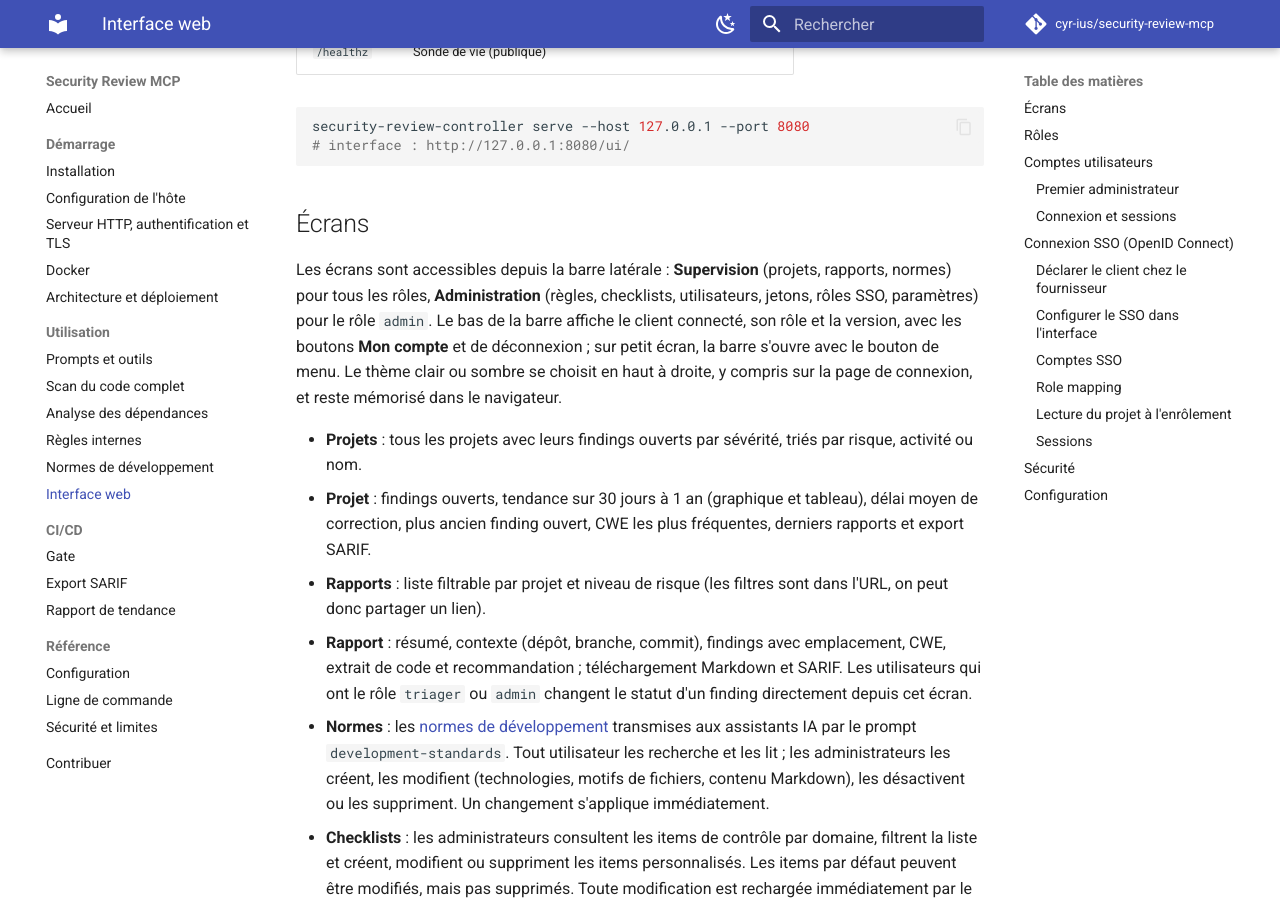
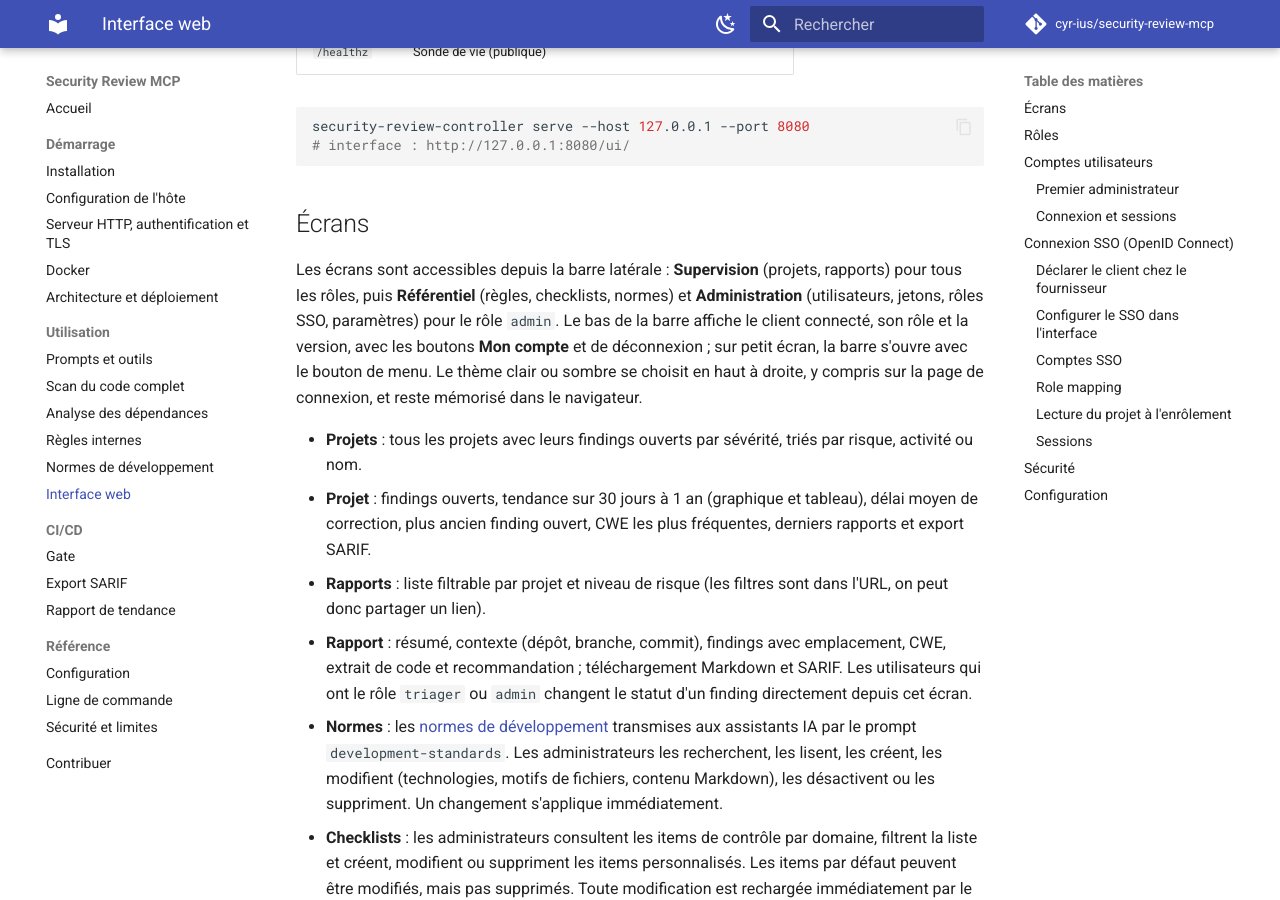
Before and after one commit to cyr-ius/security-review, an MkDocs documentation site: the page built from docs/utilisation/interface-web.md, in a window 1280 px wide and 900 px high, scrolled down 451 px. Built offline with MkDocs 1.6.1 and Material for MkDocs 9.7.7, drawn with Linux system fonts in a browser that asks for light colours; comment, search, counter and statistics services are not loaded.

Commit message:
feat: group rules, checklists and standards in an admin-only Référentiel menu
The sidebar gets a Référentiel section right after Supervision, with the
rules, the checklists and the development standards. The standards now
have the same rights as the rules and checklists: administrators only.

- GET /api/v1/standards and /api/v1/standards/{slug} require the admin role
  (disabled standards included); the /standards route has the admin guard
- the MCP prompt and tools still serve the enabled standards to the
  assistants on /mcp, whatever the web role of the user
- the updated_by filter for the other web roles is removed (unused)

Security review: reports #21 (menu) and #22 (standards rights), no finding.

Co-Authored-By: Claude Opus 5.5 <noreply@anthropic.com>

```diff
--- a/docs/utilisation/interface-web.md
+++ b/docs/utilisation/interface-web.md
@@ -19,9 +19,9 @@ security-review-controller serve --host 127.0.0.1 --port 8080
 
 ## Écrans
 
-Les écrans sont accessibles depuis la barre latérale : **Supervision** (projets, rapports,
-normes) pour tous les rôles, **Administration** (règles, checklists, utilisateurs, jetons, rôles SSO,
-paramètres) pour le rôle `admin`. Le bas de la barre affiche le client connecté, son rôle et la
+Les écrans sont accessibles depuis la barre latérale : **Supervision** (projets, rapports) pour
+tous les rôles, puis **Référentiel** (règles, checklists, normes) et **Administration**
+(utilisateurs, jetons, rôles SSO, paramètres) pour le rôle `admin`. Le bas de la barre affiche le client connecté, son rôle et la
 version, avec les boutons **Mon compte** et de déconnexion ; sur petit écran, la barre s'ouvre avec le bouton de menu. Le thème clair ou sombre se choisit en haut
 à droite, y compris sur la page de connexion, et reste mémorisé dans le navigateur.
 
@@ -36,9 +36,9 @@ version, avec les boutons **Mon compte** et de déconnexion ; sur petit écran,
   extrait de code et recommandation ; téléchargement Markdown et SARIF. Les utilisateurs qui ont
   le rôle `triager` ou `admin` changent le statut d'un finding directement depuis cet écran.
 - **Normes** : les [normes de développement](normes.md) transmises aux assistants IA par le
-  prompt `development-standards`. Tout utilisateur les recherche et les lit ; les
-  administrateurs les créent, les modifient (technologies, motifs de fichiers, contenu
-  Markdown), les désactivent ou les suppriment. Un changement s'applique immédiatement.
+  prompt `development-standards`. Les administrateurs les recherchent, les lisent, les créent,
+  les modifient (technologies, motifs de fichiers, contenu Markdown), les désactivent ou les
+  suppriment. Un changement s'applique immédiatement.
 - **Checklists** : les administrateurs consultent les items de contrôle par domaine, filtrent la
   liste et créent, modifient ou suppriment les items personnalisés. Les items par défaut peuvent
   être modifiés, mais pas supprimés. Toute modification est rechargée immédiatement par le serveur
```
Also changed, not shown: docs/utilisation/normes.md (+6 -4 lines), web/src/app/shared/components/layout/layout.component.html (+20 -0 lines), 4 other files.
